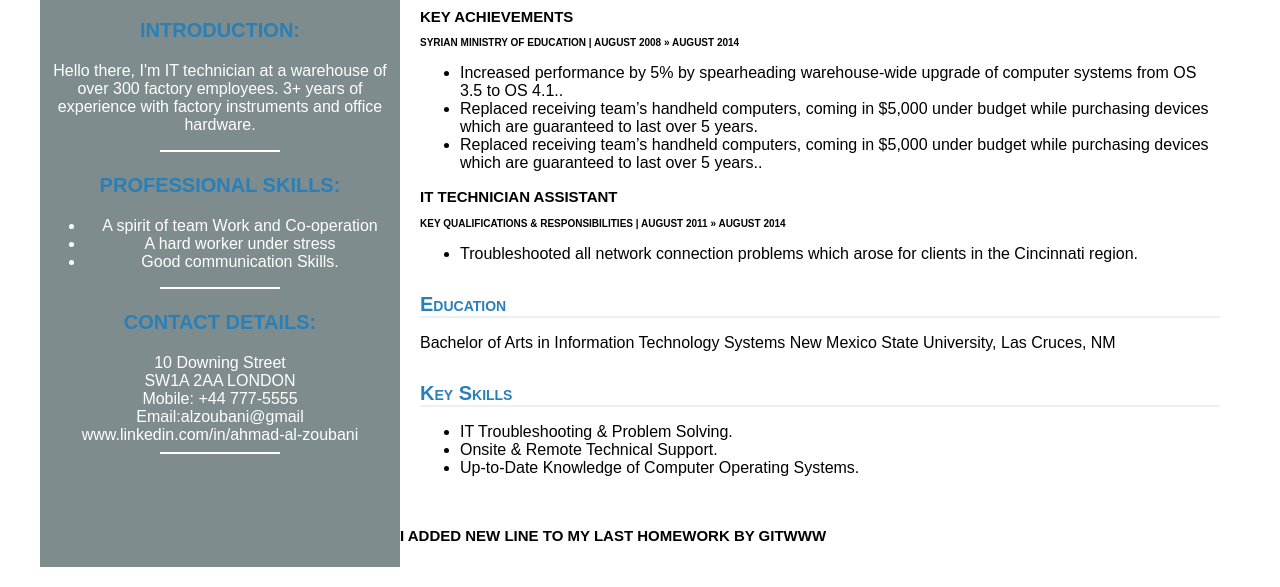
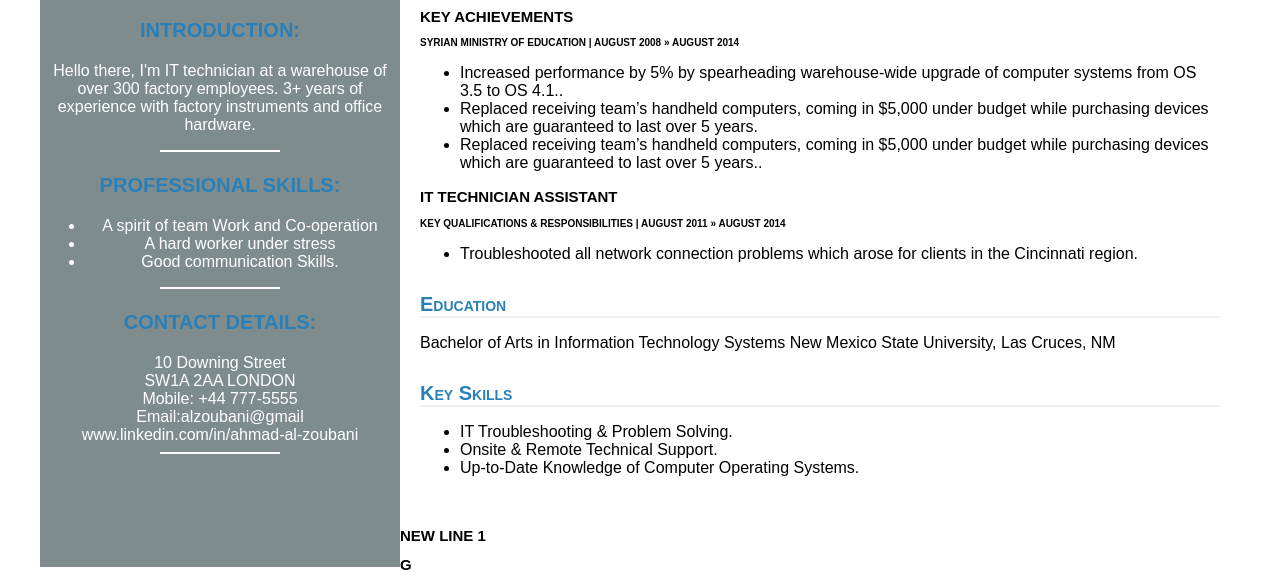
Before and after one commit to alzoubani/hyf-homework, a plain HTML site: page html-css/week1/index.html in a window 1280 px wide. Shown: the part 285-872 px from the top of the page. Drawn offline with Linux system fonts and the light colour scheme; some icons are missing.

Commit message:
added new line to homworke week1

```diff
--- a/html-css/week1/index.html
+++ b/html-css/week1/index.html
@@ -110,6 +110,7 @@
         </div>
       </div>
     </div>
-    <h2> i added new line to my last homework by gitwww</h2>
+    <h2> new line 1</h2>
+    <h2>g</h2>
   </body>
 </html>
```
